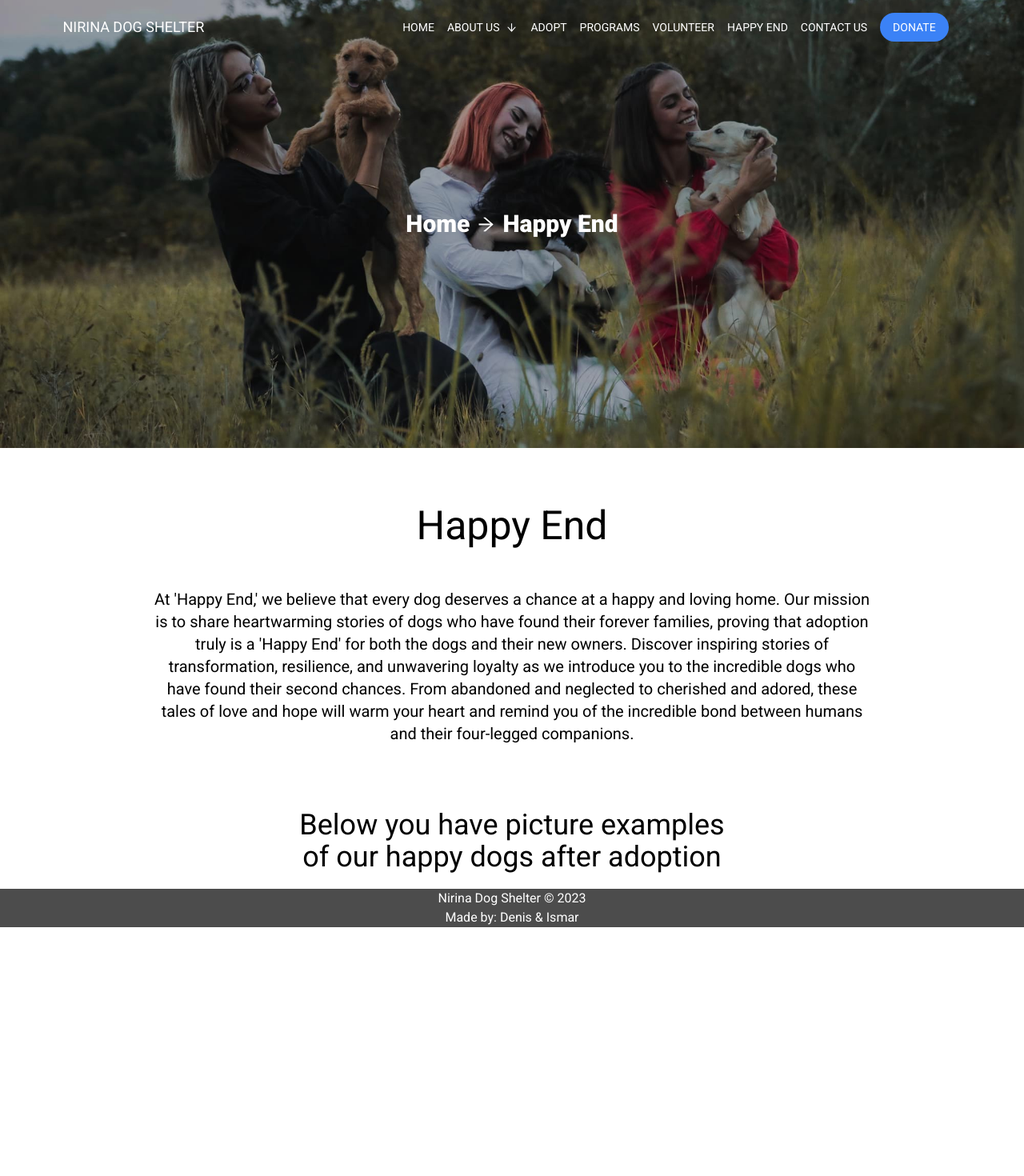
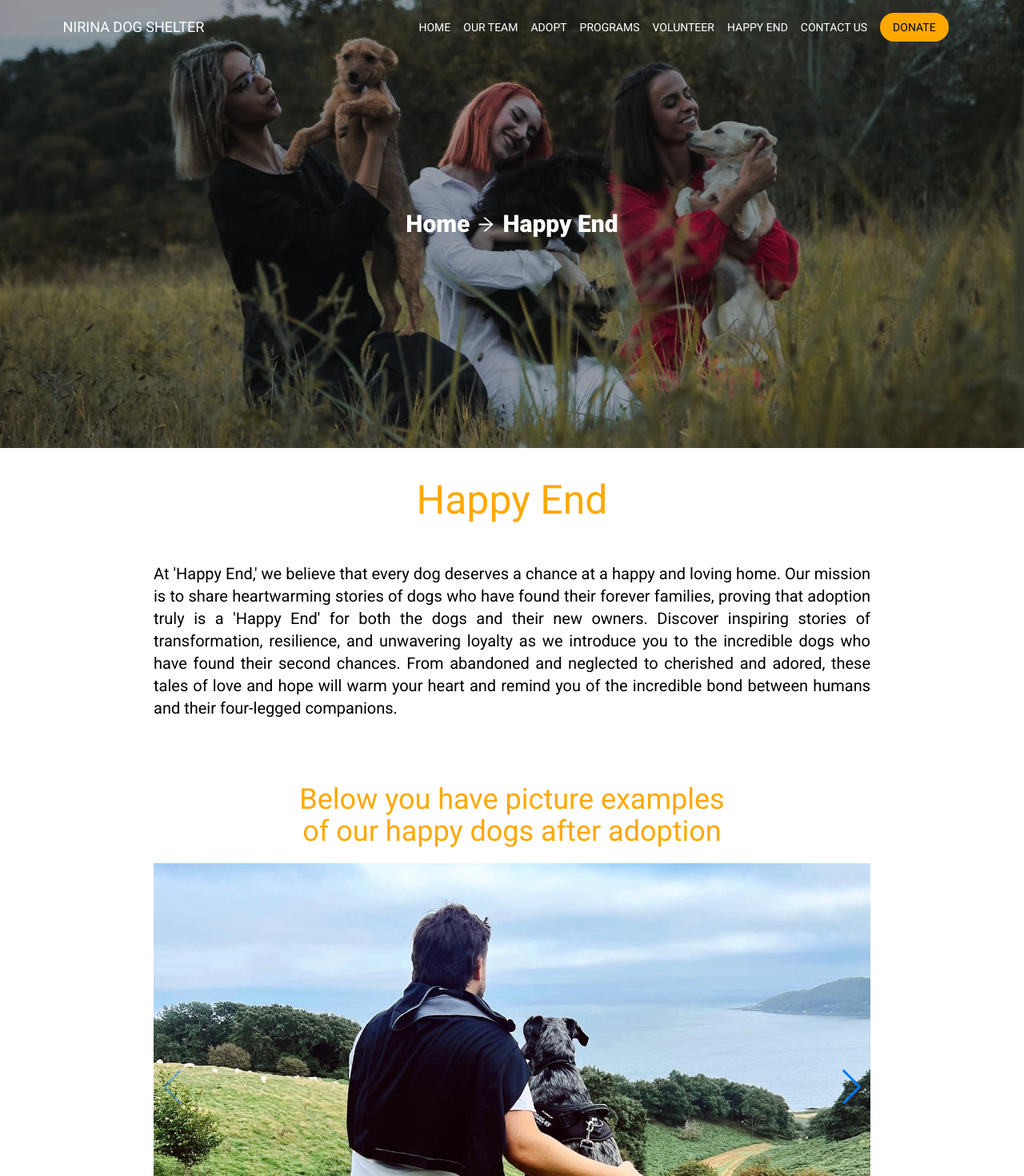
Before and after one commit to DenisKantic/ADOPT_PETS_NIRINA_COLLAB, a React (Create React App) app: page /HappyEnd in a window 1280 px wide. Shown: the top 1470 px of the page at 80% size. Before the commit the page ends 1159 px from the top, so only its background shows below. Built offline with nearby package versions, Linux system fonts and the light colour scheme.

Commit message:
finishing up components

```diff
--- a/src/components/AboutUs/Team.jsx
+++ b/src/components/AboutUs/Team.jsx
@@ -48,7 +48,7 @@ const Team = () => {
                           md:h-[70vh]'>
               <m.h1 initial={{opacity: 0, y: '-50%'}} animate={{opacity: 1, y: 0}} transition={{duration: 0.60, ease: 'easeInOut', delay: 0.40}} className='text-3xl text-white font-bold flex flex-row items-center'>Home  <AiOutlineArrowRight className='mx-2' size={25} /> Our Team</m.h1>
           </div>
-          <m.h1 ref={refOurTeamTitle} initial={{opacity: 0, y: '-50%'}} animate={animationControls} transition={{duration: 0.60, ease: 'easeInOut', delay: 0.50}} className='text-center text-[60px] pt-5'>OUR TEAM</m.h1>
+          <m.h1 ref={refOurTeamTitle} initial={{opacity: 0, y: '-50%'}} animate={animationControls} transition={{duration: 0.60, ease: 'easeInOut', delay: 0.50}} className='text-center text-[50px] pt-5 text-[#ffa800]'>Our Team</m.h1>
         </div>
 
       <div className='flex justify-center flex-col items-center  w-auto'>
--- a/src/components/Adopt/ComingSoon.jsx
+++ b/src/components/Adopt/ComingSoon.jsx
@@ -22,7 +22,7 @@ const ComingSoon = () => {
        <div className='h-[40vh] flex flex-col justify-center items-center'>
           <h1 className='text-4xl p-4'>This part of the web application is still in progress... </h1>
           <p className='text-xl p-4'>If you want to see available dogs for adoption, you can click the link below.</p>
-          <a className='text-xl px-4 py-2 rounded-md bg-red-400' href="https://www.facebook.com/nirina.adoptions/photos_albums">Click here!</a>
+          <a className='text-xl px-4 py-2 rounded-md bg-[#ffa800]' href="https://www.facebook.com/nirina.adoptions/photos_albums">Click here!</a>
         </div>
         <Footer />
     </div>
--- a/src/components/Donate/Donate.jsx
+++ b/src/components/Donate/Donate.jsx
@@ -56,7 +56,7 @@ const Donate = () => {
                     IBAN: DE80 5139 0000 0032 6531 03 <br />
                     BIC: VBMHDE5F <br />
                   <p className='xss:text-md xss:pt-2 md:pt-10 md:text-2xl'>To donate on PayPal, click the button bellow</p>
-                  <a href="https://www.PayPal.me/Nirinashelter" className='bg-[#009cde] text-lg text-white px-6 py-2 mt-5 rounded-md'>DONATE</a>
+                  <a href="https://www.PayPal.me/Nirinashelter" className='bg-[#009cde] text-lg px-6 py-2 mt-5 rounded-md hover:text-white'>DONATE</a>
                   </p>
 
               </div>
--- a/src/components/HappyEnd/HappyEndAbout.jsx
+++ b/src/components/HappyEnd/HappyEndAbout.jsx
@@ -1,6 +1,13 @@
 import React, {useEffect, useRef} from "react";
-import {AiOutlineArrowRight} from 'react-icons/ai';
 import {motion as m, useAnimation, useInView} from 'framer-motion';
+import { Swiper, SwiperSlide } from 'swiper/react';
+import { Navigation, Pagination, Scrollbar, A11y } from 'swiper/modules';
+import 'swiper/css';
+import 'swiper/css/navigation';
+import 'swiper/css/pagination';
+import 'swiper/css/scrollbar';
+import dog1 from './images/dog1.JPG'
+import dog2 from './images/dog2.jpeg'
 
 const HappyEndAbout = () => {
 
@@ -45,19 +52,30 @@ const HappyEndAbout = () => {
     }, [animationControls, isTitleRefInView, isDescriptionRefInView, isTitleImagesRefInView])
 
     return (
-        <div className="w-[60%] mx-auto mt-10 text-center
+        <div className="w-[60%] mx-auto mt-5 text-center
                       xss:w-[90%] md:w-[70%]">
-            <m.h1 ref={titleRef} initial={{y: 100, opacity: 0}} animate={animationControls} transition={{duration: 0.25, ease: 'easeInOut', delay: 0.20}} className="text-center p-5 pb-10 w-full
-                      xss:text-[40px] md:text-[50px]">Happy End
+            <m.h1 ref={titleRef} initial={{y: 100, opacity: 0}} animate={animationControls} transition={{duration: 0.25, ease: 'easeInOut', delay: 0.20}} className="text-center p-2 pb-10 w-full
+                      xss:text-[40px] md:text-[50px] text-[#ffa800]">Happy End
             </m.h1>
             <m.p ref={descriptionRef} initial={{y: 100, opacity: 0}} animate={animationControls} transition={{duration: 0.25, ease: 'easeInOut', delay: 0.30}} className="text-xl
-                      xss:text-justify md:text-center">At 'Happy End,' we believe that every dog deserves a chance at a happy and loving home. Our mission is to share heartwarming stories of dogs who have found their forever families, proving that adoption truly is a 'Happy End' for both the dogs and their new owners.
+                      xss:text-justify md:text-justify">At 'Happy End,' we believe that every dog deserves a chance at a happy and loving home. Our mission is to share heartwarming stories of dogs who have found their forever families, proving that adoption truly is a 'Happy End' for both the dogs and their new owners.
                 Discover inspiring stories of transformation, resilience, and unwavering loyalty as we introduce you to the incredible dogs who have found their second chances. From abandoned and neglected to cherished and adored, these tales of love and hope will warm your heart and remind you of the incredible bond between humans and their four-legged companions.
             </m.p>
-            <m.h1 ref={titleImagesRef} initial={{y: 100, opacity: 0}} animate={animationControls} transition={{duration: 0.25, ease: 'easeInOut', delay: 0.40}} className="text-4xl text-center p-5 pt-20">Below you have picture examples <br /> of our happy dogs after adoption</m.h1>
-            {
-                // Images ?
-            }
+            <m.h1 ref={titleImagesRef} initial={{y: 100, opacity: 0}} animate={animationControls} transition={{duration: 0.25, ease: 'easeInOut', delay: 0.40}} className="text-4xl text-center p-5 pt-20 text-[#ffa800]">Below you have picture examples <br /> of our happy dogs after adoption</m.h1>
+
+            <div className="h-[70vh] mb-10 w-full">
+                <Swiper
+                 modules={[Navigation, Pagination, Scrollbar, A11y]}
+                 slidesPerView={1}
+                 navigation
+                 pagination={{ clickable: true }}>
+                  <SwiperSlide><img src={dog1} alt="dog" className="h-[70vh] w-full object-cover"/></SwiperSlide>
+                  <SwiperSlide><img src={dog2} alt="dog" className="h-[70vh] w-full object-cover"/></SwiperSlide>
+
+                </Swiper>
+
+            </div>
+
       </div>
     )
 }
--- a/src/components/HomePage/Header/ImageSection.jsx
+++ b/src/components/HomePage/Header/ImageSection.jsx
@@ -2,7 +2,8 @@ import { motion as m} from 'framer-motion';
 
 const Image = () => {
     return (
-        <div className="bg-dogHeader bg-center xss:bg-center md:bg-fixed bg-no-repeat flex flex-col mx-auto justify-center h-screen w-full shadow-xl">
+        <div className="bg-dogHeader xss:bg-center md:bg-fixed bg-no-repeat flex flex-col mx-auto justify-center h-screen w-full shadow-xl
+                        xss:bg-cover md:bg-center">
             <div className="mx-auto
                             xss:w-[90%]
                             md:w-[80%]">
--- a/src/components/Navigation/Navigation.jsx
+++ b/src/components/Navigation/Navigation.jsx
@@ -29,7 +29,7 @@ return (
   <div className={color ? 'w-full mx-auto p-4 bg-[#4c4c4c] ease-in duration-200 fixed top-0 left-0 right-0 z-10' :'w-full mx-auto p-4 bg-none ease-out duration-150 fixed top-0 left-0 right-0 z-10'}>
     <div className='w-[90%] mx-auto flex justify-between'>
         <div className='xss: w-full flex items-center md:w-auto'>
-            <AiOutlineMenu className='mr-2 cursor-pointer mdd:hidden text-white' size={25} onClick={()=> setNav(!nav)}></AiOutlineMenu>
+            <AiOutlineMenu className='mr-2 cursor-pointer lg:hidden text-white' size={25} onClick={()=> setNav(!nav)}></AiOutlineMenu>
             <h1 className='xss: ml-5 text-md md:hidden cursor-default text-white'>NIRINA DOG SHELTER</h1>
             <h1 className='xss:hidden md:block text-lg cursor-default text-white'>NIRINA DOG SHELTER </h1>
             <div className={ nav ? 'bg-black/80 w-full fixed h-screen z-10 top-0 left-0 duration-200' : 'fixed'}>
@@ -39,10 +39,8 @@ return (
                 <h1 className='text-lg text-[#354a67] p-4'>NIRINA DOG SHELTER</h1>
                 <ul className='flex flex-col items-start p-4 text-black text-lg mt-[50px]'>
                   <Link to="/"><li className='mr-2 flex items-center py-2' onClick={()=> setNav(!nav)}><AiOutlineHome size={22} className='mr-5'/>HOME</li></Link>
-                  <Link to="About Us"><li className='mr-2 flex items-center py-2' onClick={()=> setNav(!nav)}><AiOutlineQuestionCircle size={22} className='mr-5' />ABOUT US</li></Link>
-                  <li className='mr-2 flex items-center py-2' onClick={()=> setNav(!nav)}><AiOutlineInfoCircle size={22} className='mr-5' />OUR STORY</li>
                   <Link to="/Team"><li className='mr-2 flex items-center py-2' onClick={()=> setNav(!nav)}><MdPeople size={22} className='mr-5' />OUR TEAM</li></Link>
-                  <li className='mr-2 flex items-center py-2' onClick={()=> setNav(!nav)}><AiOutlineInfoCircle size={22} className='mr-5' />HOW TO ADOPT</li>
+                  <Link to="/Adopt"><li className='mr-2 flex items-center py-2' onClick={()=> setNav(!nav)}><AiOutlineInfoCircle size={22} className='mr-5' />HOW TO ADOPT</li></Link>
                   <Link to="/Programs"><li className='mr-2 flex items-center py-2' onClick={()=> setNav(!nav)}><AiOutlinePhone  size={22} className='mr-5'/>PROGRAMS</li></Link>
                   <Link to="/Volunteer"><li className='mr-2 flex items-center py-2' onClick={()=> setNav(!nav)}><MdOutlineVolunteerActivism  size={22} className='mr-5'/>VOLUNTEER</li></Link>
                   <Link to="/HappyEnd"><li className='mr-2 flex items-center py-2' onClick={()=> setNav(!nav)}><BiHappyBeaming  size={22} className='mr-5'/>HAPPY END</li></Link>
@@ -53,32 +51,26 @@ return (
             </div>
         </div>
 
-        <div className='flex items-center justify-center xss:hidden mdd:flex'>
+        <div className='flex items-center justify-center xss:hidden lg:flex'>
           <ul className='flex flex-row items-center text-white text-sm text-md'>
-            <Link to="/"><li className='mr-4 cursor-pointer hover:font-[600]'>HOME</li></Link>
+            <Link to="/"><li className='mr-4 cursor-pointer hover:text-[#ffa800]'>HOME</li></Link>
             <div className='flex justify-center'>
-              <button className="peer mr-4 py-2 flex flex-row items-center"><Link to="/About Us">ABOUT US </Link><AiOutlineArrowDown className='ml-2' size={15} /></button>
-              <div className="hidden absolute peer-hover:flex hover:flex
-                w-auto bg-red-400 text-sm mt-10
-                flex-col drop-shadow-lg">
-                  <ul>
-                    <li className="px-4 py-3 text-white hover:text-black"><a href="/">OUR STORY</a></li>
-                    <Link to="/Team"><li className="px-4 py-3 text-white hover:text-black"><a href="/">OUR TEAM</a></li></Link>
-                  </ul>
-              </div>
+              <button className="peer mr-4 py-2 flex flex-row items-center hover:text-[#ffa800]"><Link to="/Team">OUR TEAM </Link></button>
+
+
             </div>
               {/* testing */}
             <Link to="/Adopt"><li className='mr-4 cursor-pointer
-                            hover:font-[600]'>ADOPT</li></Link>
+                            hover:text-[#ffa800]'>ADOPT</li></Link>
             <Link to="/Programs"><li className='mr-4 cursor-pointer
-                            hover:font-[600]'>PROGRAMS</li></Link>
+                            hover:text-[#ffa800]'>PROGRAMS</li></Link>
             <Link to="/Volunteer"><li className='mr-4 cursor-pointer
-                            hover:font-[600]'>VOLUNTEER</li></Link>
+                            hover:text-[#ffa800]'>VOLUNTEER</li></Link>
             <Link to="/HappyEnd"><li className='mr-4 cursor-pointer
-                            hover:font-[600]'>HAPPY END</li></Link>
+                            hover:text-[#ffa800]'>HAPPY END</li></Link>
             <Link to="/Contact"><li className='mr-4 cursor-pointer
-                            hover:font-[600]'>CONTACT US</li></Link>
-            <Link to="/Donate"><li className='mr-4 cursor-pointer bg-blue-500 rounded-full px-4 py-2 text-white
+                            hover:text-[#ffa800]'>CONTACT US</li></Link>
+            <Link to="/Donate"><li className='mr-4 cursor-pointer bg-[#ffa800] hover:bg-[#ffc000] hover:text-slate-700 rounded-full px-4 py-2 text-black
                             hover:text-black'>DONATE</li></Link>
           </ul>
       </div>
--- a/src/components/Volunteer/BondAndFriendship.jsx
+++ b/src/components/Volunteer/BondAndFriendship.jsx
@@ -45,7 +45,7 @@ const BondAndFriendship = () => {
                     you will get in touch with our volunteers who will explain everything to you. If you want to see how
                     all of this looks, visit our Facebook page where we post our walks daily!
                 </m.p>
-                <m.button ref={buttonRef} initial={{y: 600, opacity: 0}} animate={animationControls} transition={{duration: 0.25, ease: 'easeInOut', delay: 0.20}} className="h-[40px] w-[150px] bg-red-400">Click here</m.button>
+                <m.button ref={buttonRef} initial={{y: 600, opacity: 0}} animate={animationControls} transition={{duration: 0.25, ease: 'easeInOut', delay: 0.20}} className="h-[40px] w-[150px] bg-[#ffa800] rounded-lg text-xl">Click here</m.button>
             </div>
         </div>
     )
--- a/src/components/Volunteer/ContactForVolunteer.jsx
+++ b/src/components/Volunteer/ContactForVolunteer.jsx
@@ -35,7 +35,7 @@ const ContactForVolunteer = () => {
 
 
     return (
-        <div className="text-center w-full h-[30vh] bg-red-200 flex justify-center items-center flex-col text-2xl">
+        <div className="text-center w-full h-[30vh] bg-[#ffa800] font-extrabold text-white tracking-wider flex justify-center items-center flex-col text-2xl">
             <m.h1 ref={titleRef} initial={{y: 50, opacity: 0}} animate={animationControls} transition={{duration: 0.25, ease: 'easeInOut', delay: 0.30}}>Wanna be a volunteer and help us? </m.h1>
             <m.p ref={descriptionRef} initial={{y: 50, opacity: 0}} animate={animationControls} transition={{duration: 0.25, ease: 'easeInOut', delay: 0.30}}>Contact us at nirina@example.com</m.p>
         </div>
--- a/src/components/Volunteer/VolunteerTitle.jsx
+++ b/src/components/Volunteer/VolunteerTitle.jsx
@@ -38,7 +38,7 @@ const VolunteerTitle = () => {
     return (
         <>
             <m.h1 ref={titleRef} initial={{y: 200, opacity: 0}} animate={animationControls} transition={{duration: 0.25, ease: 'easeInOut', delay: 0.20}} className="text-center p-10
-                xss:text-4xl
+                xss:text-4xl text-[#ffa800]
                 sm:text-[50px]">Volunteer
             </m.h1>
             <m.div ref={descriptionRef} initial={{y: 300, opacity: 0}} animate={animationControls} transition={{duration: 0.25, ease: 'easeInOut', delay: 0.20}} className="mx-auto text-xl
```
Also changed, not shown: src/components/HappyEnd/images/dog1.JPG (added), src/components/HappyEnd/images/dog2.jpeg (added).
